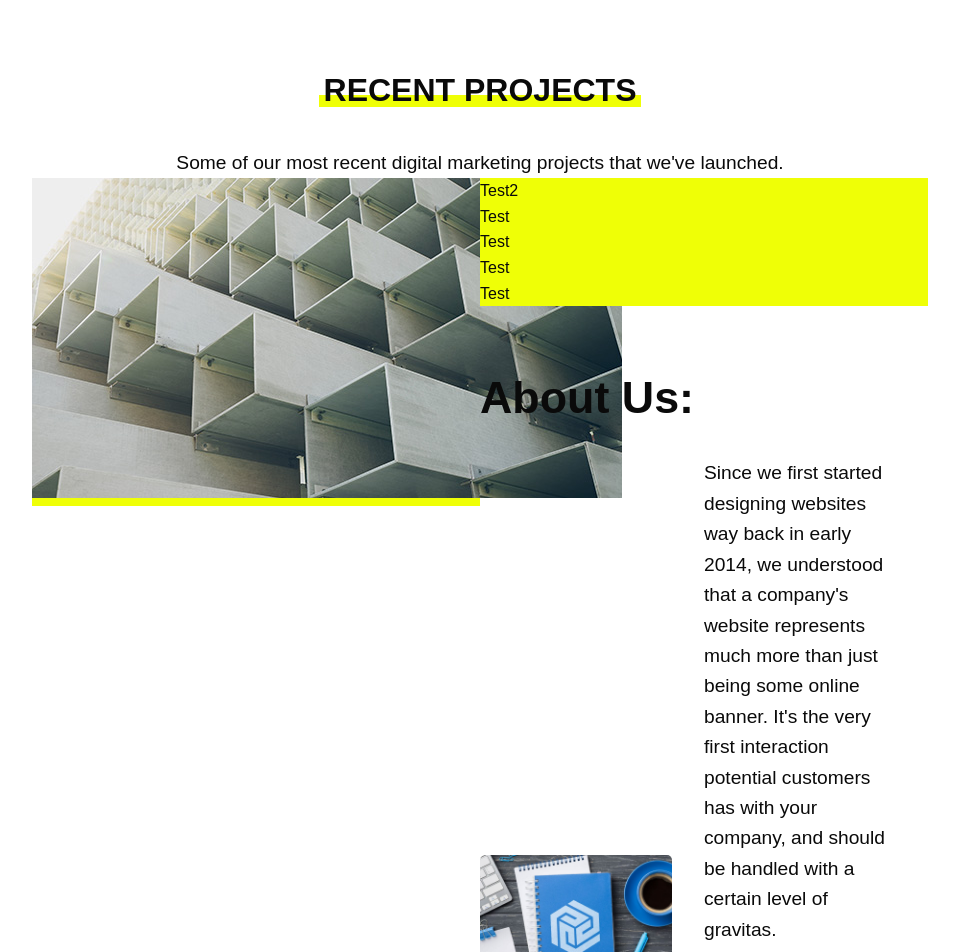
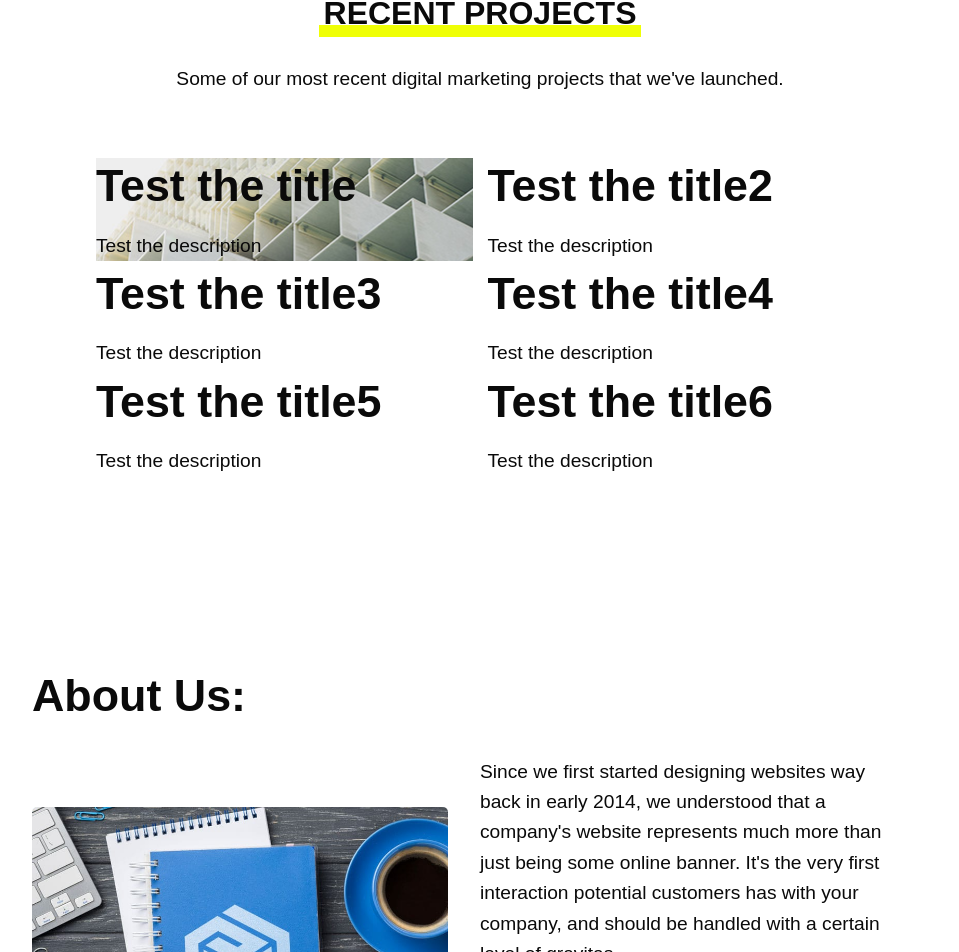
Before and after one commit to Iancahn/PixelByPixel, a React (Create React App) app: page / in a window 1280 px wide. Shown: the part 3461-4413 px from the top of the page, without its empty margins (160-1119 px from the left). Built offline with nearby package versions, Linux system fonts and the light colour scheme; a web font is replaced by a local one.

Commit message:
Updating Recent Projects
Finally got time to work on my own website again, after 2 weeks of client work. Changing the overall look and hover effect.

```diff
--- a/src/components/HomeWork.jsx
+++ b/src/components/HomeWork.jsx
@@ -3,15 +3,16 @@ import { NavLink } from "react-router-dom";
 import WorkProject from './WorkProject';
 // import Animation
 // import { motion } from "framer-motion";
+import { filterProps } from 'framer-motion';
 // import components
 
 // import images
-import nty from '../assets/nty-website-design.jpg';
-import jaco from '../assets/jaco-terblanche-website-design.jpg';
-import steakshop from '../assets/steakshop-portfolio.jpg';
-import huweliksfokus from '../assets/huweliksfokus-website-development.jpg';
-import galaxydoors from '../assets/galaxy-doors-website-development.jpg';
-import cycad from '../assets/cycad-estate-websitedesign.jpg';
+import nty from '../assets/nty-steel.jpg';
+import jaco from '../assets/nty-steel.jpg';
+import steakshop from '../assets/nty-steel.jpg';
+import huweliksfokus from '../assets/nty-steel.jpg';
+import galaxydoors from '../assets/nty-steel.jpg';
+import cycad from '../assets/nty-steel.jpg';
 
 function HomeServices() {
     return (
@@ -20,12 +21,59 @@ function HomeServices() {
                 <h3 className="section-title-yellow"><span>Recent Projects</span></h3>
                 <p>Some of our most recent digital marketing projects that we've launched.</p>
             </div>
-            <div className="container">
-                <div className="column2">
+            <div className="grid-out-container">
+                <div class="grid-container">
+                    <div class="grid-item">
+                        <div style={{ backgroundImage: `url(${nty})` }}>
+                            {/* <div style={{ backgroundColor: 'red' }}> */}
+                            <WorkProject
+                                title="Test the title"
+                                projectDescription="Test the description"
+                            />
+                        </div>
+                    </div>
+                    <div class="grid-item">
+                        <WorkProject
+                            img={nty}
+                            title="Test the title2"
+                            projectDescription="Test the description"
+                        />
+                    </div>
+                    <div class="grid-item">
+                        <WorkProject
+                            img={nty}
+                            title="Test the title3"
+                            projectDescription="Test the description"
+                        />
+                    </div>
+                    <div class="grid-item">
+                        <WorkProject
+                            img={nty}
+                            title="Test the title4"
+                            projectDescription="Test the description"
+                        />
+                    </div>
+                    <div class="grid-item">
+                        <WorkProject
+                            img={nty}
+                            title="Test the title5"
+                            projectDescription="Test the description"
+                        />
+                    </div>
+                    <div class="grid-item">
+                        <WorkProject
+                            img={nty}
+                            title="Test the title6"
+                            projectDescription="Test the description"
+                        />
+                    </div>
+
+                </div>
+                {/* <div className="column2">
                     <WorkProject />
                 </div>
                 <div className="column2">
-                    <div className="latest-work">Test2</div>
+                    <div className="latest-work"><WorkProject /></div>
                 </div>
                 <div className="column2">
                     <div className="latest-work">Test</div>
@@ -38,7 +86,7 @@ function HomeServices() {
                 </div>
                 <div className="column2">
                     <div className="latest-work">Test</div>
-                </div>
+                </div> */}
             </div>
 
 
--- a/src/components/WorkProject.jsx
+++ b/src/components/WorkProject.jsx
@@ -1,14 +1,14 @@
 import React from 'react';
 
 // import images
-import nty from '../assets/nty-steel.jpg';
 
-function WorkProject() {
+
+function WorkProject(props) {
     return (
         <div className="latest-work">
-            <img src={nty} alt="Some of our latest work at Pixel By Pixel" />
+            <h2>{props.title}</h2>
+            <p>{props.projectDescription}</p>
         </div>
-
     )
 }
 
--- a/src/styles/app.scss
+++ b/src/styles/app.scss
@@ -40,7 +40,6 @@ body {
     background-color: $pixel-white;
     font: 100% $font-stack;
     color: $pixel-black;
-    line-height: 1.6;
 }
 
 section {
@@ -142,6 +141,18 @@ h3.section-title-white span:after {
     margin: auto;
 }
 
+.grid-out-container {
+    margin: auto;
+    width: 60%;
+}
+
+.grid-container {
+    margin-top: 4rem;
+    display: grid;
+    grid-template-columns: 1fr 1fr;
+    gap: 5px 15px;
+}
+
 .row {
     display: flex;
     -webkit-align-items: center;
@@ -150,7 +161,6 @@ h3.section-title-white span:after {
 
 .portfolio-padding {
     margin-top: 3em;
-
 }
 
 .column {
@@ -175,8 +185,14 @@ h3.section-title-white span:after {
 }
 
 .latest-work {
-    width: 35vw;
-    background-color: #EFFF06;
+    margin: 0;
+    padding: 0;
+}
+
+.latest-work img {
+    margin: 0;
+    padding: 0;
+    border-radius: 5px;
 }
 
 .centered {
```
